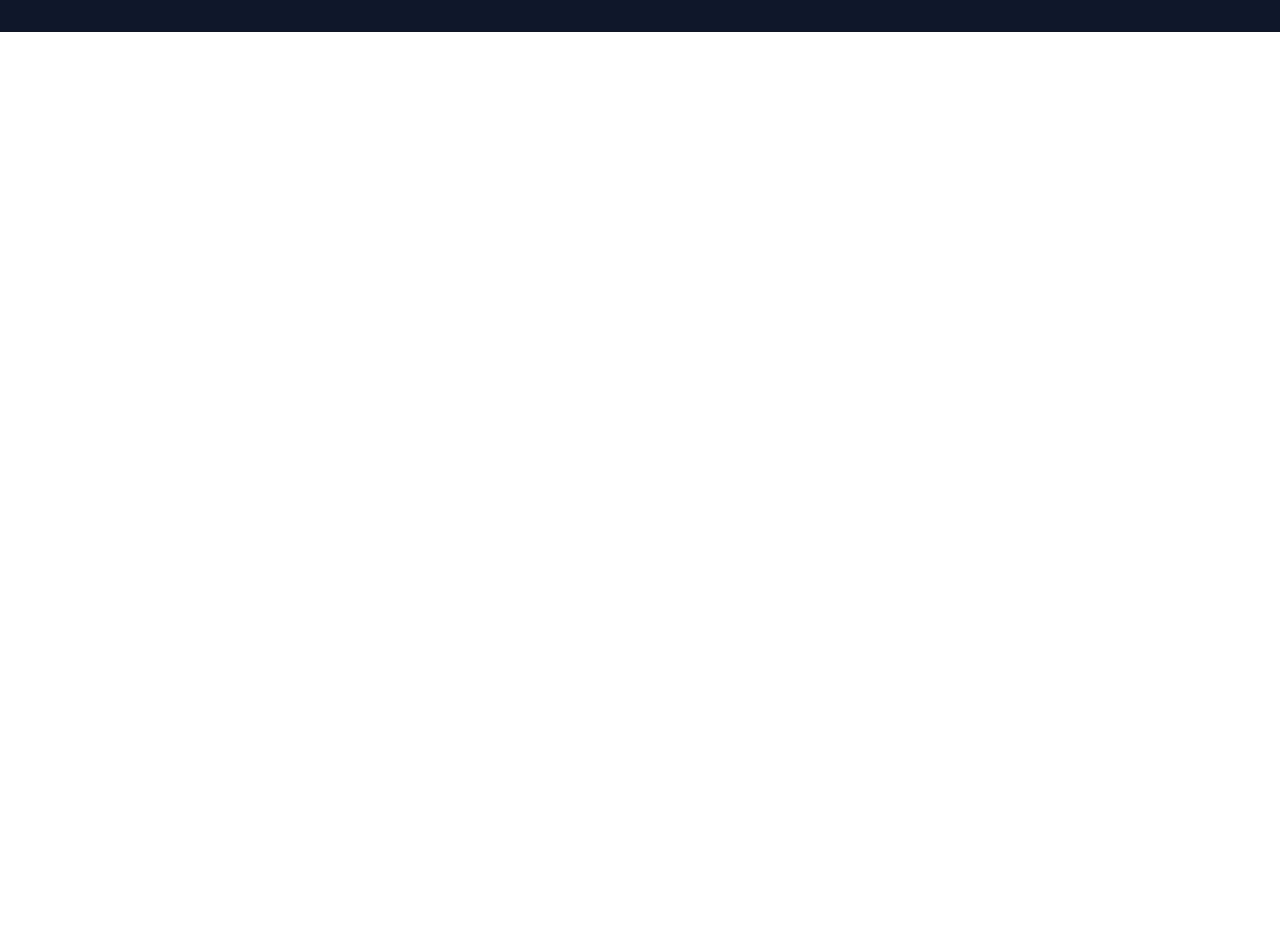
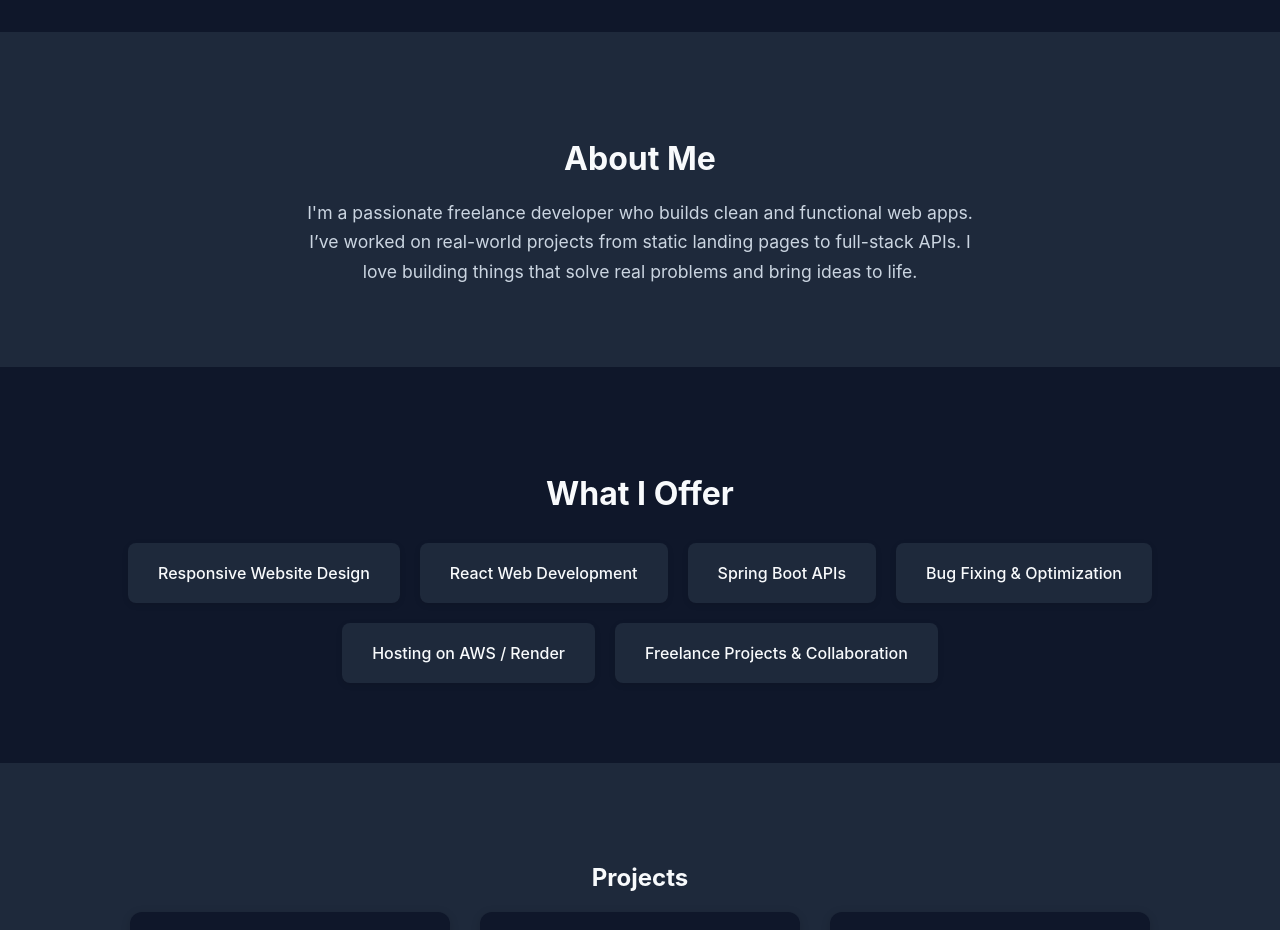
Before and after one commit to Sushmaa10/Portfolio, a React (Create React App) app: page / in a window 1280 px wide. Shown: the part 820-1750 px from the top of the page. Before the commit the page ends 852 px from the top, so only its background shows below. Built offline with nearby package versions, Linux system fonts and the light colour scheme.

Commit message:
Fix: remove unused imports in Home.jsx

```diff
--- a/src/pages/Home.jsx
+++ b/src/pages/Home.jsx
@@ -8,6 +8,9 @@ const Home = () => {
   return (
     <>
       <Hero />
+      <About />
+      <Services />
+      <Projects />
     </>
   );
 };
```
